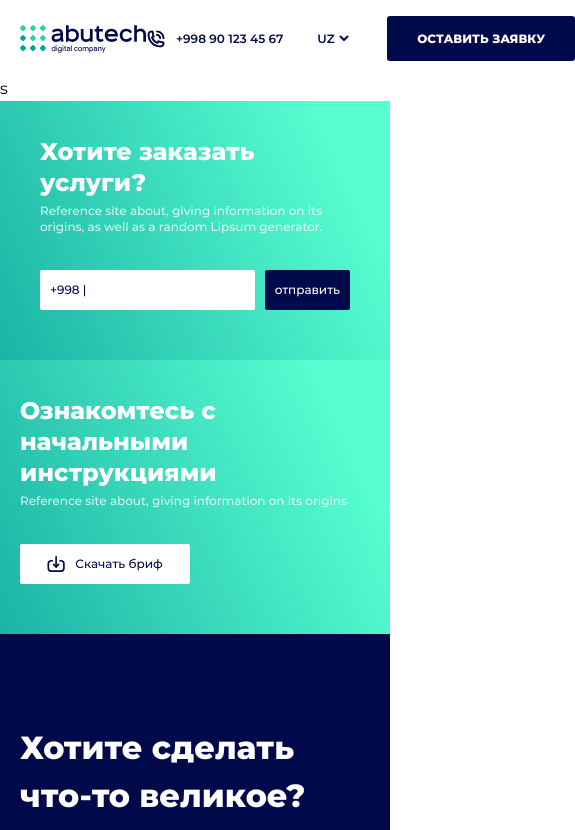
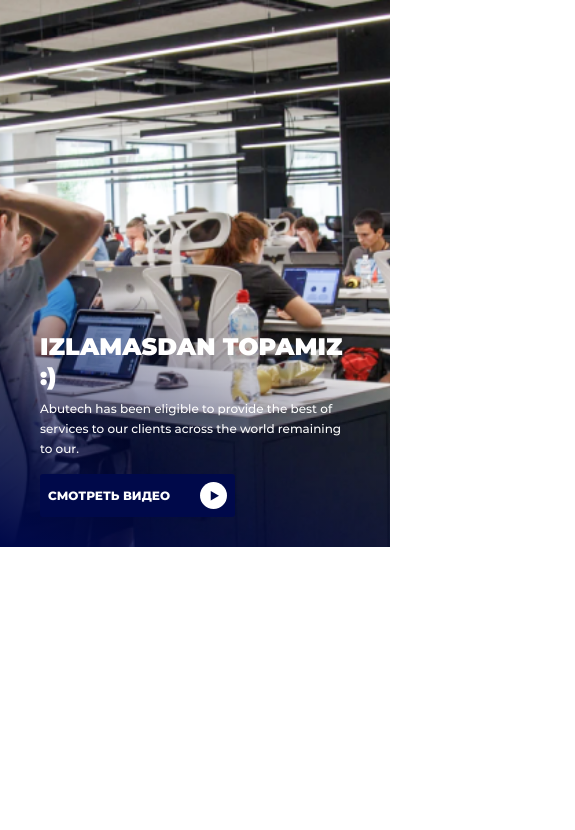
Before and after one commit to abutechuz/abutechuz-front, a React (Create React App) app: page / in a window 390 px wide. Shown: the top 830 px of the page, 575 px wide, since content can reach past the window. Built offline with nearby package versions, Linux system fonts and the light colour scheme.

Commit message:
Almost finished hero section with responsive

```diff
--- a/src/App.js
+++ b/src/App.js
@@ -8,14 +8,14 @@ import './App.scss'
 function App() {
 	return (
 		<>
-            <Header />
+			{/* <Header /> */}
 			<main>
 				<Switch>
-                    <Route path='/' component={Home} exact/>
-                    <Route path='/form' component={Form} exact/>
+					<Route path='/' component={Home} exact />
+					<Route path='/form' component={Form} exact />
 				</Switch>
 			</main>
-            <Footer />
+			{/* <Footer /> */}
 		</>
 	)
 }
--- /dev/null
+++ b/src/components/Hero/Hero.js
@@ -0,0 +1,31 @@
+import React from 'react'
+import Container from '../Container/Container'
+import './Hero.scss'
+
+/* Svg Icons: */
+import PlayButton from '../Lib/Svg/PlayButton'
+
+function Hero() {
+	return (
+		<section className='hero'>
+			<Container>
+				<div className='hero__container'>
+					<div className='hero__text-wrapper'>
+						<h1 className='hero__heading'>Izlamasdan topamiz :)</h1>
+						<p className='hero__desc'>
+							Abutech has been eligible to provide the best of services to our
+							clients across the world remaining to our.
+						</p>
+
+						<button className='hero__watch-video'>
+							Смотреть видео
+							<PlayButton className='hero__watch-video-icon' />
+						</button>
+					</div>
+				</div>
+			</Container>
+		</section>
+	)
+}
+
+export default Hero
--- /dev/null
+++ b/src/components/Hero/Hero.scss
@@ -0,0 +1,129 @@
+/* Hero Section */
+.hero__container {
+	padding-top: 195px;
+	padding-bottom: 56px;
+	padding-left: 60px;
+	padding-right: 60px;
+	background-image: linear-gradient(
+			25deg,
+			#00094a 0.56%,
+			rgba(0, 9, 74, 0) 46.43%
+		),
+		url(../../assets/images/hero-bg.png);
+	background-repeat: no-repeat;
+	background-size: cover;
+}
+
+.hero__text-wrapper {
+	max-width: 493px;
+}
+
+.hero__heading {
+	margin: 0;
+	margin-bottom: 7px;
+	font-weight: 800;
+	font-size: 35px;
+	line-height: 43px;
+	text-transform: uppercase;
+	color: #ffffff;
+}
+
+.hero__desc {
+	margin: 0;
+	margin-bottom: 15px;
+	font-weight: 500;
+	font-size: 14px;
+	line-height: 20px;
+	color: #ffffff;
+}
+
+.hero__watch-video {
+	display: flex;
+	align-items: center;
+	padding: 8px;
+	border: none;
+	background-color: #00094a;
+	border-radius: 3px;
+	font-weight: bold;
+	font-size: 12px;
+	line-height: 15px;
+	text-align: center;
+	text-transform: uppercase;
+	color: #ffffff;
+	transition: background-color 0.3s ease;
+}
+
+.hero__watch-video:hover {
+	background-color: #151d57;
+}
+
+.hero__watch-video:active {
+	background-color: #1d2561;
+}
+
+.hero__watch-video-icon {
+	margin-left: 30px;
+}
+
+/* Media Responsive: */
+@media screen and (max-width: 620px) {
+	.hero .container {
+		max-width: 100%;
+		padding: 0;
+	}
+
+	.hero__container {
+		padding-top: 195px;
+		padding-bottom: 56px;
+		padding-left: 40px;
+		padding-right: 40px;
+	}
+}
+
+@media screen and (max-width: 553px) {
+	.hero__text-wrapper {
+		max-width: 100%;
+	}
+
+	.hero__heading {
+		font-size: 24px;
+		line-height: 30px;
+	}
+
+	.hero__desc {
+		font-size: 12px;
+		line-height: 20px;
+	}
+}
+
+@media screen and (max-width: 520px) {
+	.hero__container {
+		padding-top: 332px;
+		padding-bottom: 30px;
+		background-position: center center;
+	}
+
+	.hero__text-wrapper {
+		max-width: 275px;
+	}
+
+	.hero__heading {
+		font-size: 24px;
+		line-height: 30px;
+	}
+
+	.hero__text-wrapper {
+		max-width: 100%;
+	}
+
+	.hero__desc {
+		font-size: 12px;
+		line-height: 20px;
+	}
+}
+
+@media screen and (max-width: 360px) {
+	.hero__text-wrapper {
+		max-width: 275px;
+	}
+}
--- /dev/null
+++ b/src/components/Lib/Svg/PlayButton.js
@@ -0,0 +1,18 @@
+import React from 'react'
+
+function PlayButton({ className }) {
+	return (
+		<svg
+			className={className}
+			width='27'
+			height='27'
+			viewBox='0 0 27 27'
+			fill='none'
+			xmlns='http://www.w3.org/2000/svg'>
+			<circle cx='13.5' cy='13.5' r='13.5' fill='white' />
+			<path d='M19 13.7631L10.75 18.5263V9L19 13.7631Z' fill='#00094A' />
+		</svg>
+	)
+}
+
+export default PlayButton
--- a/src/screens/Home/Home.js
+++ b/src/screens/Home/Home.js
@@ -1,8 +1,14 @@
 import React from 'react'
 import Partners from '../../components/Partners/Partners'
+import Hero from '../../components/Hero/Hero'
 
 function Home() {
-  return <>s</>
+	return (
+		<>
+			<Hero />
+			{/* <Partners /> */}
+		</>
+	)
 }
 
 export default Home
```
Also changed, not shown: src/assets/images/hero-bg.png (added). Lines whose indentation alone changed are shown as unchanged.
